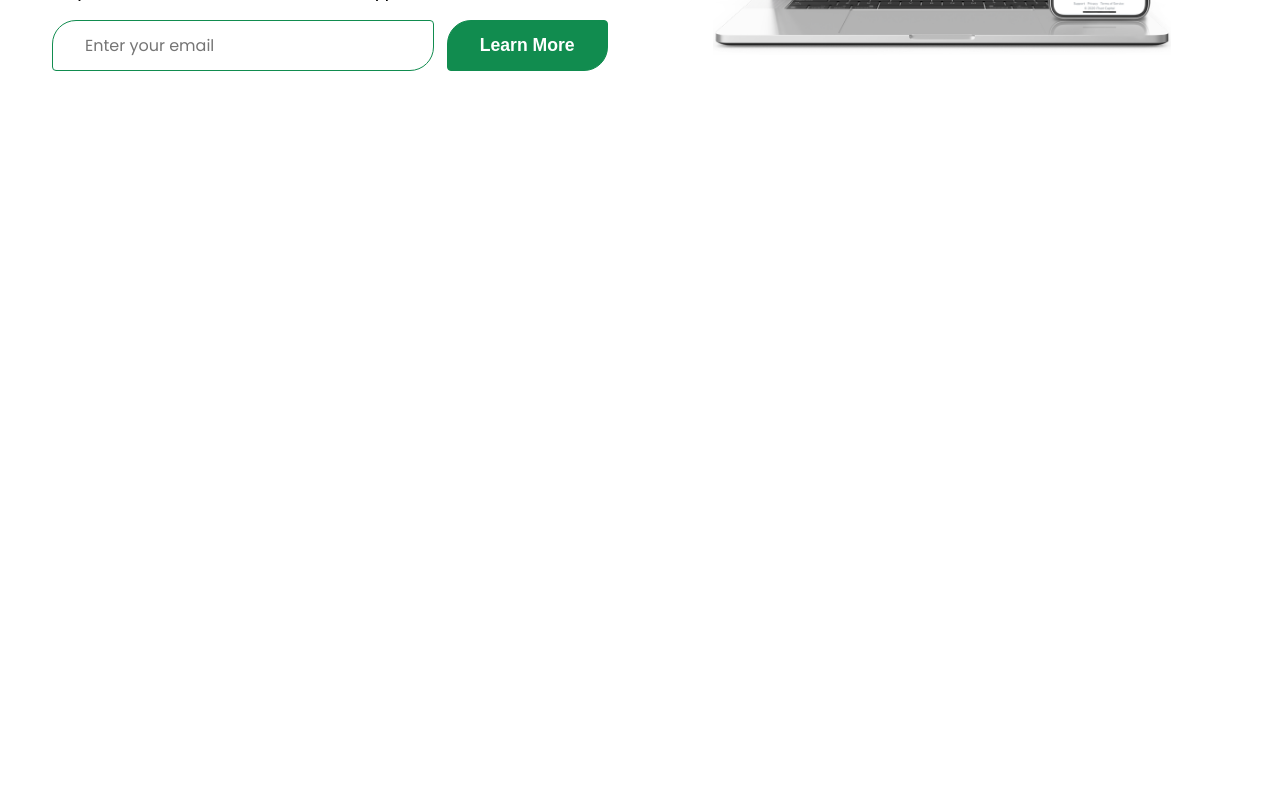
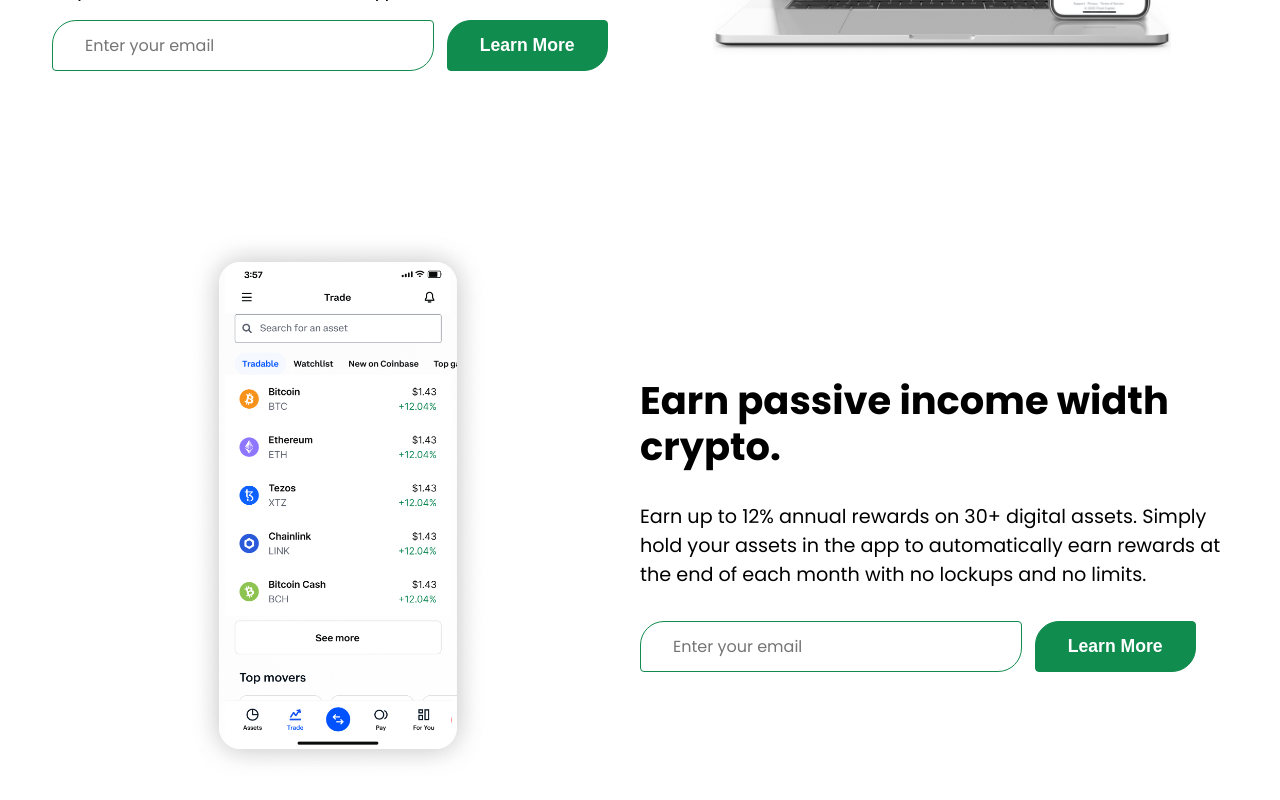
Before and after one commit to ingramirezrivera/Cripto-API, a React (Create React App) app: page / in a window 1280 px wide. Shown: the part 474-1274 px from the top of the page. Before the commit the page ends 800 px from the top, so only its background shows below. Built offline with nearby package versions, Linux system fonts and the light colour scheme; no server answers.

Commit message:
Signup section ready

```diff
--- a/src/App.js
+++ b/src/App.js
@@ -2,6 +2,7 @@
 import Navbar from "./components/Navbar";
 import Hero from "./components/Hero";
 import Featured from "./components/Featured";
+import Signup from "./components/Signup";
 
 function App() {
   return (
@@ -9,6 +10,7 @@
       <Navbar />
       <Hero />
       <Featured />
+      <Signup />
     </>
   );
 }
--- a/src/components/FeaturedStyles.css
+++ b/src/components/FeaturedStyles.css
@@ -52,10 +52,14 @@
     border: 1px solid #d3d3d3;
     box-shadow: rgb(0 0 0 / 12%) 0px 8px 24px;
     text-align: center;
+    transition: 0.5s ease-in-out;
+
 }
 
 .featured .right .card:hover {
     box-shadow: rgb(0 0 0 / 20%) 0px 8px 24px;
+    transform: scale(1.1);
+    transition: 0.5s ease-in-out;
 }
 
 .featured .card .top {
--- /dev/null
+++ b/src/components/Signup.css
@@ -0,0 +1,33 @@
+.signup .container {
+    display: grid;
+    grid-template-columns: repeat(2, 1fr);
+    justify-content: center;
+    align-items: center;
+    padding: 3rem 1rem;
+}
+
+.signup .left {
+    text-align: center;
+    margin-bottom: 2rem;
+}
+
+.signup img {
+    width: 300px;
+    transition: 0.5s ease-in-out;
+
+}
+
+.signup img:hover {
+    transform: scale(1.1);
+    transition: 0.5s ease-in-out;
+}
+
+.signup .right p {
+    margin: 2rem 0;
+}
+
+@media screen and (max-width:940px) {
+    .signup .container {
+        grid-template-columns: 1fr;
+    }
+}
--- /dev/null
+++ b/src/components/Signup.jsx
@@ -0,0 +1,28 @@
+import React from "react";
+import "./Signup.css";
+import Trade from '../assets/trade.png';
+
+const Signup = () => {
+  return (
+    <div className="signup">
+      <div className="container">
+        {/* left */}
+        <div className="left">
+            <img src={Trade} alt='Trade' />
+        </div>
+        {/* right */}
+        <div className="right">
+        <h2>Earn passive income width crypto.</h2>
+        <p>Earn up to 12% annual rewards on 30+ digital assets. Simply hold your assets in the app to automatically earn rewards at the end of each month with no lockups and no limits. </p>
+        <div className="input-container">
+            <input type='email' placeholder='Enter your email' />
+            <button className='btn'> Learn More</button>
+        </div>
+
+        </div>
+      </div>
+    </div>
+  );
+};
+
+export default Signup;
```
